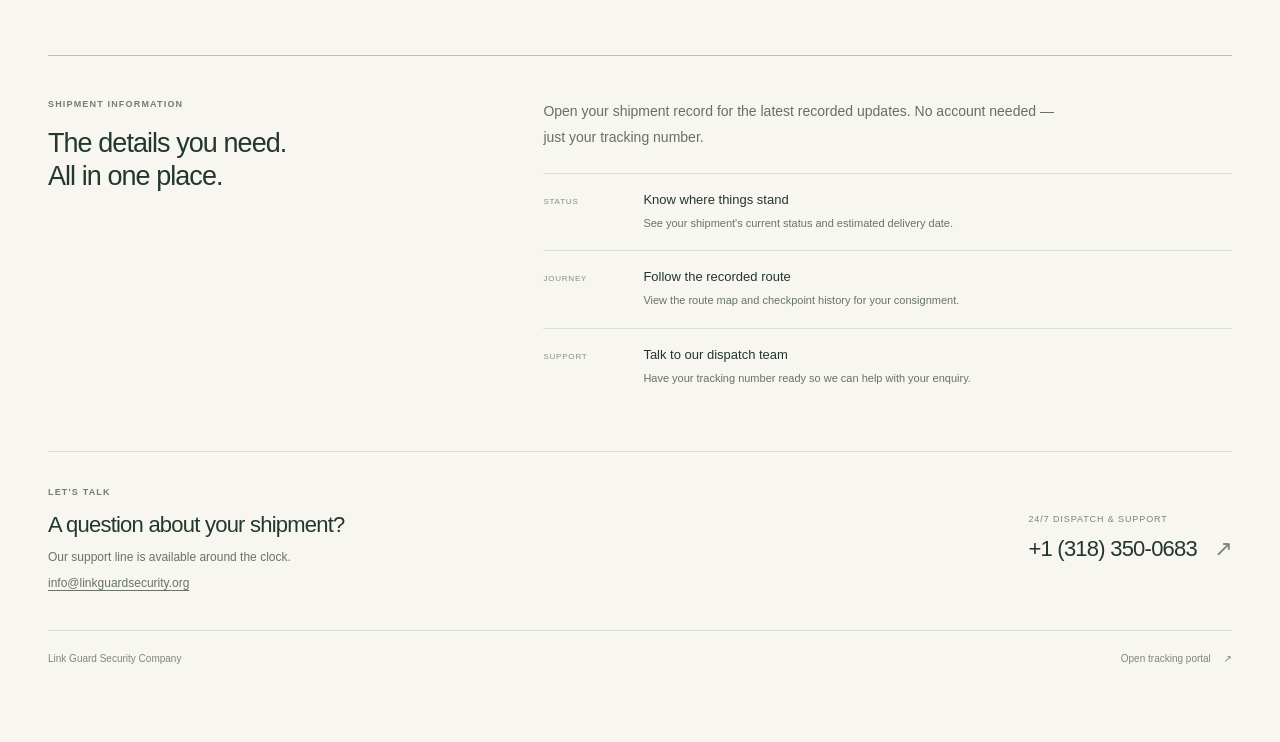
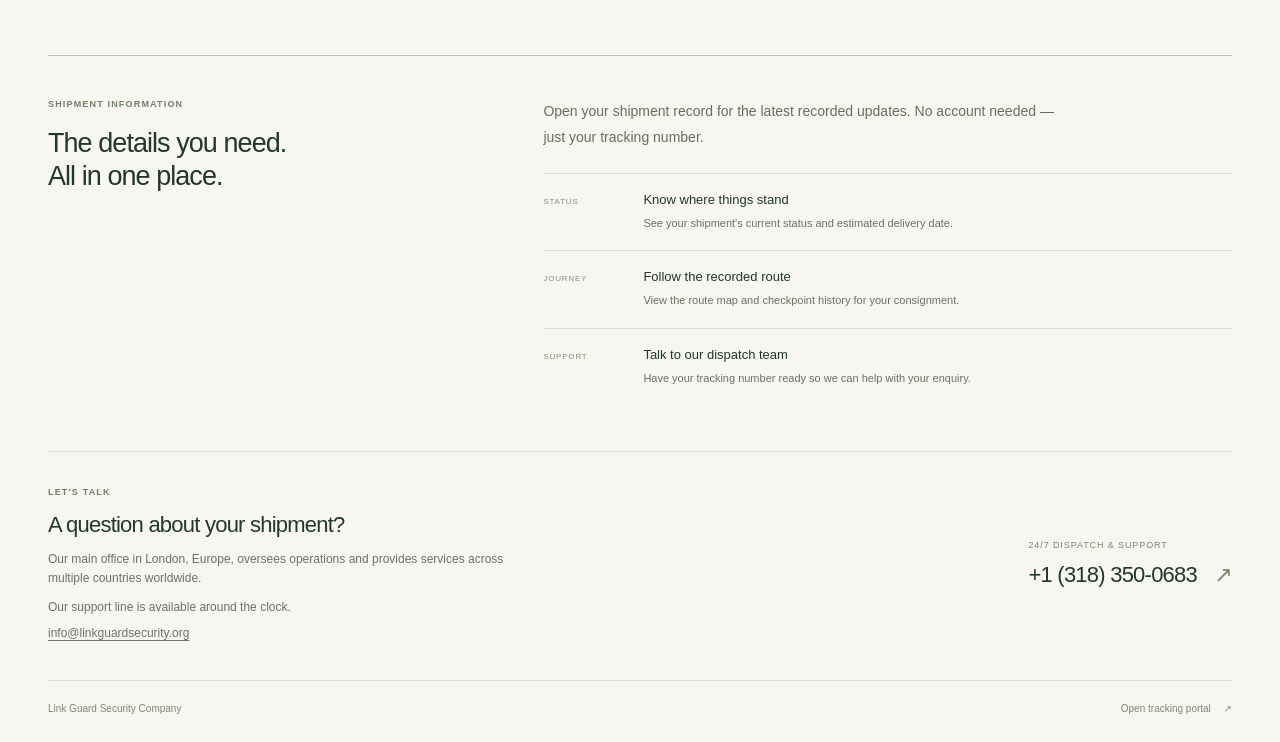
Before and after one commit to wassdripp/sapaklogistics, a plain HTML site: page index.html in a window 1280 px wide. Shown: the part 654-1396 px from the top of the page. Before the commit the page ends 1346 px from the top, so only its background shows below. Drawn offline with Linux system fonts and the light colour scheme.

Commit message:
Add London main office description

```diff
--- a/css/landing.css
+++ b/css/landing.css
@@ -52,6 +52,7 @@ h1 { font-size: clamp(38px, 4.6vw, 62px); font-weight: 500; line-height: 1.04; l
 .contact .kicker { margin-bottom: 15px; }
 .contact h2 { font-size: 22px; letter-spacing: -.035em; font-weight: 400; margin: 0 0 12px; }
 .contact p:not(.kicker) { font-size: 12px; color: var(--muted); margin: 0; }
+.contact p.office-description { max-width: 480px; line-height: 1.6; margin-bottom: 12px; }
 .contact-email { display: inline-block; margin-top: 12px; text-decoration: underline; text-underline-offset: 3px; }
 .contact-phone { font-size: 22px; letter-spacing: -.035em; white-space: nowrap; position: relative; padding-right: 35px; }
 .contact-phone > span:first-child { display: block; font-size: 9px; letter-spacing: .1em; color: #7b866c; margin-bottom: 12px; }
--- a/index.html
+++ b/index.html
@@ -46,7 +46,7 @@
         <div class="service-rows"><article><span class="row-label">STATUS</span><div><h3>Know where things stand</h3><p>See your shipment's current status and estimated delivery date.</p></div></article><article><span class="row-label">JOURNEY</span><div><h3>Follow the recorded route</h3><p>View the route map and checkpoint history for your consignment.</p></div></article><article><span class="row-label">SUPPORT</span><div><h3>Talk to our dispatch team</h3><p>Have your tracking number ready so we can help with your enquiry.</p></div></article></div>
       </div>
     </section>
-    <section class="contact" id="contact" aria-labelledby="contact-title"><div><p class="kicker">LET'S TALK</p><h2 id="contact-title">A question about your shipment?</h2><p>Our support line is available around the clock.</p><p><a class="contact-email" href="mailto:info@linkguardsecurity.org">info@linkguardsecurity.org</a></p></div><a class="contact-phone" href="tel:+13183500683"><span>24/7 DISPATCH &amp; SUPPORT</span>+1 (318) 350-0683 <span class="phone-arrow" aria-hidden="true">↗</span></a></section>
+    <section class="contact" id="contact" aria-labelledby="contact-title"><div><p class="kicker">LET'S TALK</p><h2 id="contact-title">A question about your shipment?</h2><p class="office-description">Our main office in London, Europe, oversees operations and provides services across multiple countries worldwide.</p><p>Our support line is available around the clock.</p><p><a class="contact-email" href="mailto:info@linkguardsecurity.org">info@linkguardsecurity.org</a></p></div><a class="contact-phone" href="tel:+13183500683"><span>24/7 DISPATCH &amp; SUPPORT</span>+1 (318) 350-0683 <span class="phone-arrow" aria-hidden="true">↗</span></a></section>
   </main>
   <footer class="site-footer"><span>Link Guard Security Company</span><a href="portal.html#track">Open tracking portal <span aria-hidden="true">↗</span></a></footer>
   <script src="js/landing.js"></script>
```
